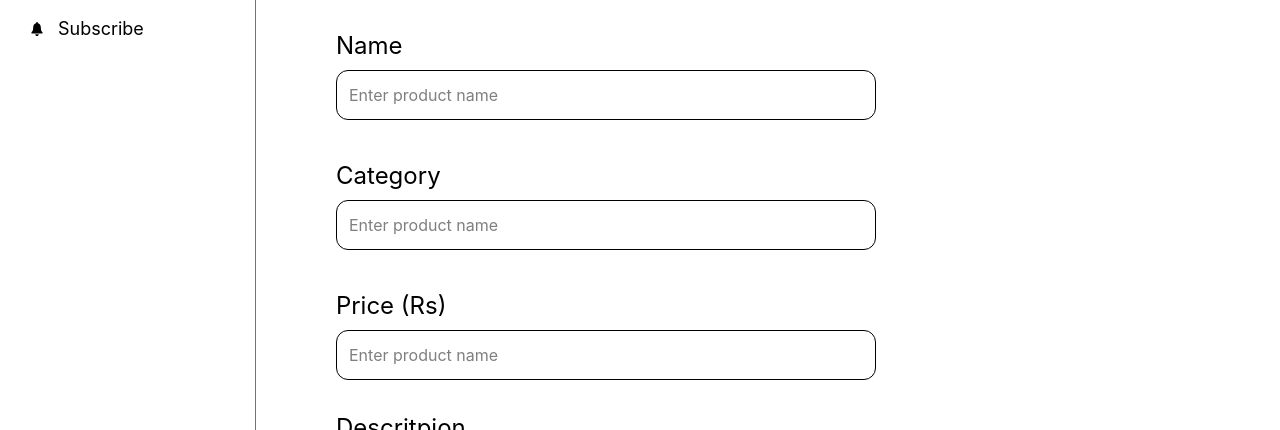
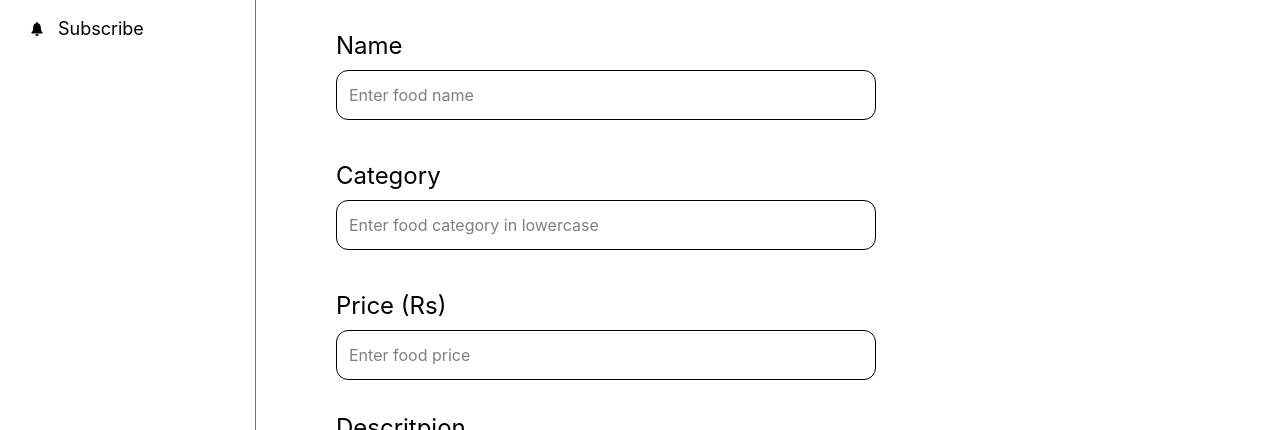
Before and after one commit to Jenish-Mhrzn/MERN_FoodApp, a React (Vite) app in the folder Frontend/: page /admin in a window 1280 px wide. Shown: the part 217-647 px from the top of the page. Built offline with nearby package versions, Linux system fonts and the light colour scheme.

Commit message:
Updated admin page

```diff
--- a/Frontend/src/pages/AdminPages/Addproducts.jsx
+++ b/Frontend/src/pages/AdminPages/Addproducts.jsx
@@ -73,7 +73,7 @@ const Addproducts = () => {
             value={data.name}
             onChange={handleChange}
             type="text"
-            placeholder="Enter product name"
+            placeholder="Enter food name"
             className="border rounded-xl p-3 outline-none"
             required
           />
@@ -97,7 +97,7 @@ const Addproducts = () => {
             value={data.category}
             onChange={handleChange}
             type="text"
-            placeholder="Enter product name"
+            placeholder="Enter food category in lowercase"
             className="border rounded-xl p-3 outline-none"
             required
           />
@@ -112,7 +112,7 @@ const Addproducts = () => {
             onChange={handleChange}
             type="number"
             min="1"
-            placeholder="Enter product name"
+            placeholder="Enter food price"
             className="border rounded-xl p-3 outline-none"
             required
           />
```
